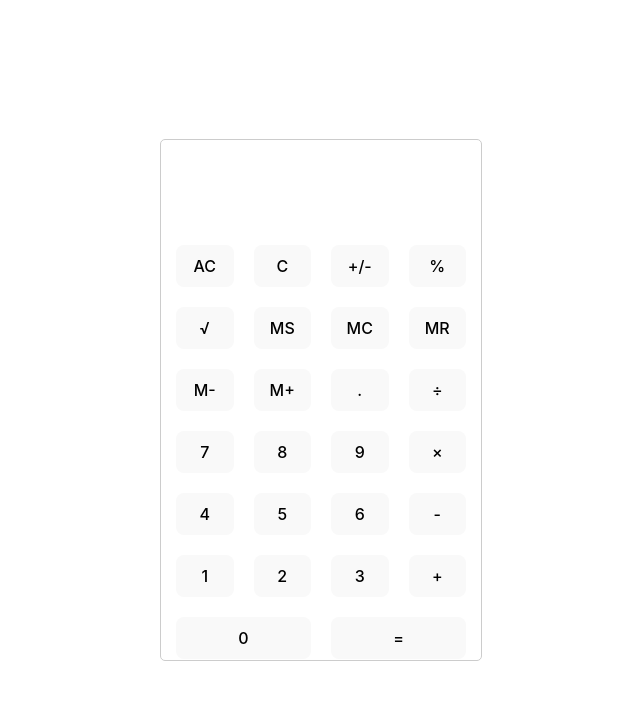
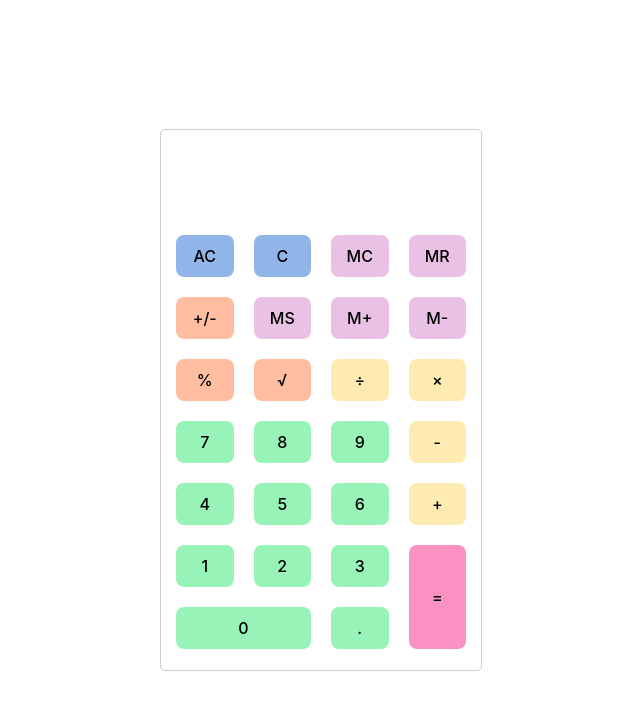
Before and after one commit to wanradavich/CalculatorA03, a React (Vite) app in the folder assignment-03/: page / in a window 1280 px wide. Shown: the top 710 px of the page, without its empty margins (319-959 px from the left). Built offline with nearby package versions, Linux system fonts and the light colour scheme.

Commit message:
changed styling, attempted to fix +/- bug

```diff
--- a/assignment-03/src/assets/styles/App.css
+++ b/assignment-03/src/assets/styles/App.css
@@ -11,7 +11,9 @@
   will-change: filter;
   transition: filter 300ms;
 }
+
 .logo:hover {
+
   filter: drop-shadow(0 0 2em #646cffaa);
 }
 .logo.react:hover {
@@ -42,7 +44,7 @@
 }
 
 .calculator {
-  height: 500px;
+  height: 520px;
   width: 300px;
   margin: 50px auto;
   padding: 10px;
@@ -74,6 +76,11 @@
   grid-column: span 1;
 }
 
+.button.ac,
+.button.c {
+  background-color: #266dd3;
+}
+
 .button:hover {
   cursor: pointer;
 }
@@ -85,6 +92,10 @@
   grid-gap: 10px;
 }
 
-.button:nth-last-child(-n+2){
+.button:nth-last-child(2){
   grid-column: span 2;
 }
+
+.button:nth-last-child(3){
+  grid-row: span 2;
+}
--- a/assignment-03/src/components/Calculator.jsx
+++ b/assignment-03/src/components/Calculator.jsx
@@ -19,6 +19,7 @@ const Calculator = () => {
     const [pendingCalculation, setPendingCalculation] = useState('');
     const [result, setResult] = useState('');
     const [memory, setMemory] = useState(null);
+    const [toggleSign, setToggleSign] = useState(false);
 
 
 
@@ -116,17 +117,44 @@ const Calculator = () => {
 
             case "+/-":
                 // Sign key
-                setInput((prevInput) =>{
-                    const firstChar = prevInput.charAt(0);
-                    if(firstChar === '-'){
-                        console.log('this hit a negative number')
-                        return prevInput.slice(1)
-                    } else if (firstChar !== '0' && !isNaN(firstChar)){
-                        console.log('this hit a non negative number')
-                        return '-' + prevInput;
+                // setInput((prevInput) =>{
+                //     const firstChar = prevInput.charAt(0);
+                //     if(firstChar === '-'){
+                //         console.log('this hit a negative number')
+                //         return prevInput.slice(1)
+                //     } else if (firstChar !== '0' && !isNaN(firstChar)){
+                //         console.log('this hit a non negative number')
+                //         return '-' + prevInput;
+                //     }
+                //     return prevInput;
+                // });
+                setInput((prevInput) => {
+                    if (prevInput === '' || prevInput === '-') {
+                      // If input is empty or already negative, just add a minus sign
+                      return '-';
                     }
+
+                    const lastChar = prevInput.slice(-1);
+                    const secondLastChar = prevInput.charAt(prevInput.length - 2);
+
+                    if (lastChar === '-' && (isOperator(secondLastChar) || secondLastChar === '-')) {
+                      // If the last character is a minus sign and the second-to-last character is an operator or another minus sign,
+                      // allow for subtracting a negative number
+                      setToggleSign(!toggleSign);
+                      return prevInput + '-';
+                    } else if (isOperator(lastChar) || lastChar === '-') {
+                      // If the last character is an operator or a minus sign, add a minus sign
+                      setToggleSign(!toggleSign);
+                      return prevInput + '-';
+                    } else if (!isNaN(lastChar) || lastChar === '.') {
+                      // If the last character is a number or a decimal point, toggle the sign
+                      setToggleSign(!toggleSign);
+                      return (toggleSign ? '' : '-') + prevInput;
+                    }
+
+                    // Otherwise, just return the input as is
                     return prevInput;
-                });
+                  });
                 break;
             case "Percent":
                 //percent sign operation
@@ -154,20 +182,6 @@ const Calculator = () => {
                }
                setResult('');
                break;
-                // Append numeric or operator value to input
-                // if (result !== '') {
-                //     if (isOperator(value)) {
-                //         setInput(result + value);
-                //         setResult('');
-                //     } else {
-                //         setInput(value);
-                //         setResult('');
-                //     }
-                // } else {
-                //     setInput((prevInput) => prevInput + value);
-                // }
-                // setPendingCalculation('');
-                // break;
         }
         console.log('Input after handling click: ', input);
         console.log('Pending Calculation: ', pendingCalculation);
--- a/assignment-03/src/data/calculator-bonus-03-button-data.js
+++ b/assignment-03/src/data/calculator-bonus-03-button-data.js
@@ -4,157 +4,181 @@ export const calculatorButtons = [
     className: "ac",
     text: "AC",
     value: "All Clear",
+    style: { backgroundColor: 'rgba(38, 109, 211, 0.5)' },
   },
   {
     type: "clear",
     className: "c",
     text: "C",
     value: "Clear",
+    style: { backgroundColor: 'rgba(38, 109, 211, 0.5)' },
+  },
+  {
+    type: "memory",
+    className: "mc",
+    text: "MC",
+    value: "Memory Clear",
+    style: { backgroundColor: 'rgba(209, 131, 201, 0.5)' },
+  },
+  {
+    type: "memory",
+    className: "mr",
+    text: "MR",
+    value: "Memory Recall",
+    style: { backgroundColor: 'rgba(209, 131, 201, 0.5)' },
   },
   {
     type: "sign",
     className: "sign",
     text: "+/-",
     value: "+/-",
+    style: { backgroundColor: 'rgba(255, 126, 71, 0.5)' },
+  },
+  {
+    type: "memory",
+    className: "ms",
+    text: "MS",
+    value: "Memory Save",
+    style: { backgroundColor: 'rgba(209, 131, 201, 0.5)' },
+  },
+  {
+    type: "memory",
+    className: "m-plus",
+    text: "M+",
+    value: "Memory Addition",
+    style: { backgroundColor: 'rgba(209, 131, 201, 0.5)' },
+  },
+  {
+    type: "memory",
+    className: "m-minus",
+    text: "M-",
+    value: "Memory Subtract",
+    style: { backgroundColor: 'rgba(209, 131, 201, 0.5)' },
   },
   {
     type: "percent",
     className: "percent",
     text: "%",
     value: "Percent",
+    style: { backgroundColor: 'rgba(255, 126, 71, 0.5)' },
   },
   {
     type: "sqrt",
     className: "square-root",
     text: "\u221a",
     value: "Square Root",
+    style: { backgroundColor: 'rgba(255, 126, 71, 0.5)' },
   },
   {
-    type: "memory",
-    className: "ms",
-    text: "MS",
-    value: "Memory Save",
+    type: "operator",
+    className: "divide",
+    text: "\u00f7",
+    value: "/",
+    style: { backgroundColor: 'rgba(254, 215, 102, 0.5)' },
   },
   {
-    type: "memory",
-    className: "mc",
-    text: "MC",
-    value: "Memory Clear",
+    type: "operator",
+    className: "multiply",
+    text: "\u00d7",
+    value: "*",
+    style: { backgroundColor: 'rgba(254, 215, 102, 0.5)' },
   },
   {
-    type: "memory",
-    className: "mr",
-    text: "MR",
-    value: "Memory Recall",
+    type: "number",
+    className: "seven",
+    text: 7,
+    value: 7,
+    style: { backgroundColor: 'rgba(50, 232, 117, 0.5)' },
   },
   {
-    type: "memory",
-    className: "m-minus",
-    text: "M-",
-    value: "Memory Subtract",
+    type: "number",
+    className: "eight",
+    text: 8,
+    value: 8,
+    style: { backgroundColor: 'rgba(50, 232, 117, 0.5)' },
   },
   {
-    type: "memory",
-    className: "m-plus",
-    text: "M+",
-    value: "Memory Addition",
+    type: "number",
+    className: "nine",
+    text: 9,
+    value: 9,
+    style: { backgroundColor: 'rgba(50, 232, 117, 0.5)' },
+  },
+  {
+    type: "operator",
+    className: "subtract",
+    text: "-",
+    value: "-",
+    style: { backgroundColor: 'rgba(254, 215, 102, 0.5)' },
+  },
+  {
+    type: "number",
+    className: "four",
+    text: 4,
+    value: 4,
+    style: { backgroundColor: 'rgba(50, 232, 117, 0.5)' },
+  },
+  {
+    type: "number",
+    className: "five",
+    text: 5,
+    value: 5,
+    style: { backgroundColor: 'rgba(50, 232, 117, 0.5)' },
+  },
+  {
+    type: "number",
+    className: "six",
+    text: 6,
+    value: 6,
+    style: { backgroundColor: 'rgba(50, 232, 117, 0.5)' },
+  },
+  {
+    type: "operator",
+    className: "add",
+    text: "+",
+    value: "+",
+    style: { backgroundColor: 'rgba(254, 215, 102, 0.5)' },
+  },
+  {
+    type: "number",
+    className: "one",
+    text: 1,
+    value: 1,
+    style: { backgroundColor: 'rgba(50, 232, 117, 0.5)' },
+  },
+  {
+    type: "number",
+    className: "two",
+    text: 2,
+    value: 2,
+    style: { backgroundColor: 'rgba(50, 232, 117, 0.5)' },
+  },
+  {
+    type: "number",
+    className: "three",
+    text: 3,
+    value: 3,
+    style: { backgroundColor: 'rgba(50, 232, 117, 0.5)' },
+  },
+  {
+    type: "enter",
+    className: "equal",
+    text: "=",
+    value: "=",
+    style: { backgroundColor: 'rgba(247, 37, 133, 0.5)' },
+  },
+  {
+    type: "number",
+    className: "zero",
+    text: 0,
+    value: 0,
+    style: { backgroundColor: 'rgba(50, 232, 117, 0.5)' },
   },
   {
     type: "number",
     className: "decimal",
     text: ".",
     value: ".",
-  },
-  {
-    type: "operator",
-    className: "divide",
-    text: "\u00f7",
-    value: "/",
-  },
-  {
-    type: "number",
-    className: "seven",
-    text: 7,
-    value: 7,
-  },
-  {
-    type: "number",
-    className: "eight",
-    text: 8,
-    value: 8,
-  },
-  {
-    type: "number",
-    className: "nine",
-    text: 9,
-    value: 9,
-  },
-  {
-    type: "operator",
-    className: "multiply",
-    text: "\u00d7",
-    value: "*",
-  },
-  {
-    type: "number",
-    className: "four",
-    text: 4,
-    value: 4,
-  },
-  {
-    type: "number",
-    className: "five",
-    text: 5,
-    value: 5,
-  },
-  {
-    type: "number",
-    className: "six",
-    text: 6,
-    value: 6,
-  },
-  {
-    type: "operator",
-    className: "subtract",
-    text: "-",
-    value: "-",
-  },
-  {
-    type: "number",
-    className: "one",
-    text: 1,
-    value: 1,
-  },
-  {
-    type: "number",
-    className: "two",
-    text: 2,
-    value: 2,
-  },
-  {
-    type: "number",
-    className: "three",
-    text: 3,
-    value: 3,
-  },
-  {
-    type: "operator",
-    className: "add",
-    text: "+",
-    value: "+",
-  },
-  {
-    type: "number",
-    className: "zero",
-    text: 0,
-    value: 0,
-  },
-
-
-  {
-    type: "enter",
-    className: "equal",
-    text: "=",
-    value: "=",
+    style: { backgroundColor: 'rgba(50, 232, 117, 0.5)' },
   },
 ];
```
